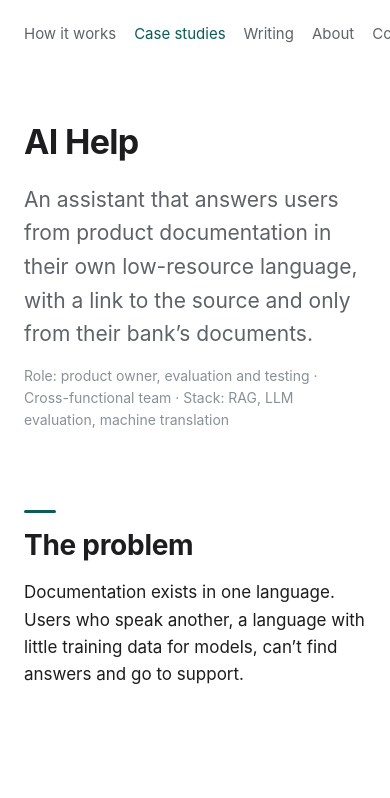
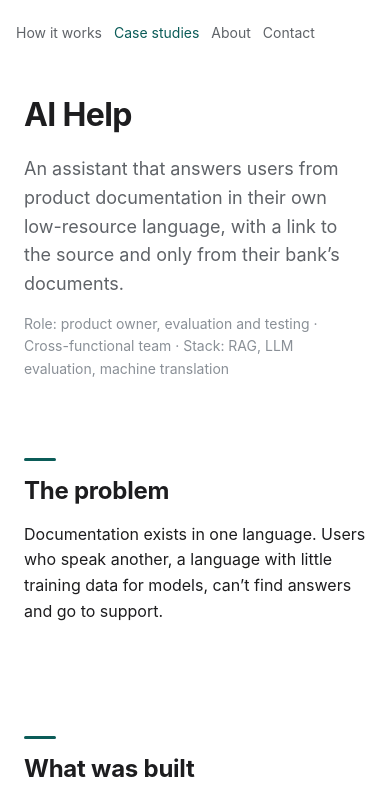
Before and after one commit to arechowska/ai-help-case, a plain HTML site: page index.html in a window 390 px wide. Shown: the top 798 px of the page. Drawn offline with Linux system fonts and the light colour scheme.

Commit message:
Mobile sizes; method and result; nav without Writing

```diff
--- a/index.html
+++ b/index.html
@@ -103,6 +103,17 @@ main li{margin:0 0 6px}
 .timeline li{display:grid;grid-template-columns:110px 1fr;gap:16px}
 .timeline b{font-family:var(--mono);font-size:13px;color:var(--faint);font-weight:500;padding-top:2px}
 @media(max-width:600px){.dec dl{grid-template-columns:1fr;gap:0}.dec dt{padding-top:8px}.timeline li{grid-template-columns:1fr;gap:0}}
+/*m2*/
+@media(max-width:600px){
+  nav .wrap{gap:12px;padding:0 16px;overflow-x:visible;flex-wrap:nowrap}
+  nav a{font-size:14px}
+  main>header .lead{font-size:18px}
+  main>header{padding-top:32px}
+  main p,main li,.dec dd{font-size:16px}
+  .dec h3,h3{font-size:17px}
+  h2{font-size:24px}
+  h1{font-size:32px}
+}
 </style>
 </head>
 <body>
@@ -110,7 +121,6 @@ main li{margin:0 0 6px}
   <a class="name" href="https://arechowska.github.io/">Ina Arechowska</a>
   <a href="https://arechowska.github.io/#how">How it works</a>
   <a href="https://arechowska.github.io/#cases" aria-current="page">Case studies</a>
-  <a href="https://arechowska.github.io/writing/">Writing</a>
   <a href="https://arechowska.github.io/#about">About</a>
   <a href="https://arechowska.github.io/#contact">Contact</a>
 </div></nav>
@@ -172,6 +182,7 @@ main li{margin:0 0 6px}
 <section>
   <h2>Results</h2>
   <ul class="results"><li><b>≈80%</b><span>full answers in the user’s language after one follow-up question</span></li><li><b>80%+</b><span>full answers in the source language on the first try</span></li><li><b>0</b><span>answers from another client’s documents in access checks</span></li></ul>
+  <p class="meta-line">Measured on a closed set of 50 questions with reference answers written in advance, including real support tickets. Two raters scored answers blind; a full answer is one the user can act on without further searching and without a wrong step.</p>
 </section>
 <section>
   <h2>Code</h2>
```
